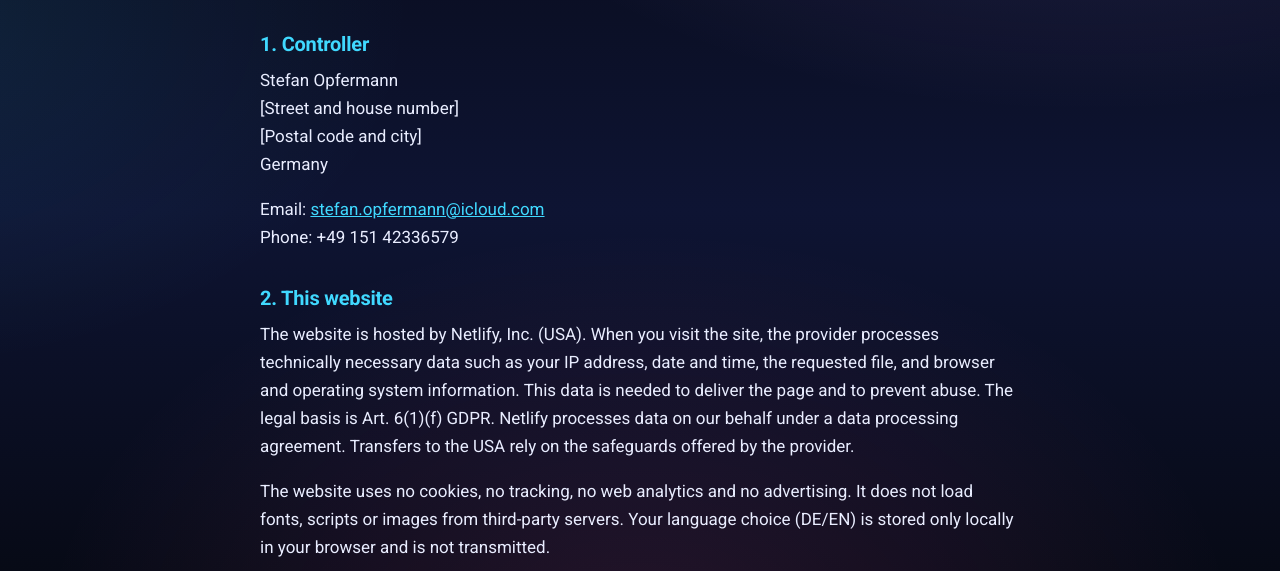
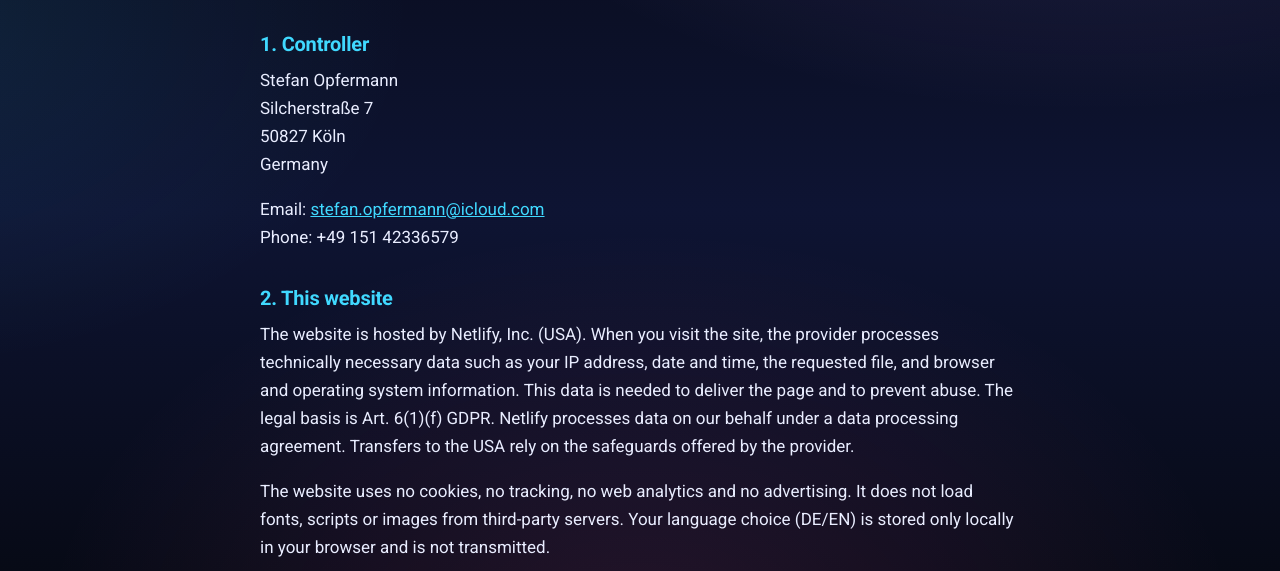
Before and after one commit to StefanAusWestfalen/LinienZauber-Website, a plain HTML site: page privacy.html in a window 1280 px wide. Shown: the part 229-800 px from the top of the page. Drawn offline with Linux system fonts and the light colour scheme.

Commit message:
Website: controller address in the privacy policy
Co-Authored-By: Claude Haiku 5.5 <noreply@anthropic.com>

```diff
--- a/privacy.html
+++ b/privacy.html
@@ -29,7 +29,7 @@
     <p class="updated">Last updated: 30 October 2026</p>
 
     <h2>1. Controller</h2>
-    <p>Stefan Opfermann<br>[Street and house number]<br>[Postal code and city]<br>Germany</p>
+    <p>Stefan Opfermann<br>Silcherstraße 7<br>50827 Köln<br>Germany</p>
     <p>Email: <a href="mailto:stefan.opfermann@icloud.com">stefan.opfermann@icloud.com</a><br>Phone: +49 151 42336579</p>
 
     <h2>2. This website</h2>
```
Also changed, not shown: datenschutz.html (+1 -1 lines).
